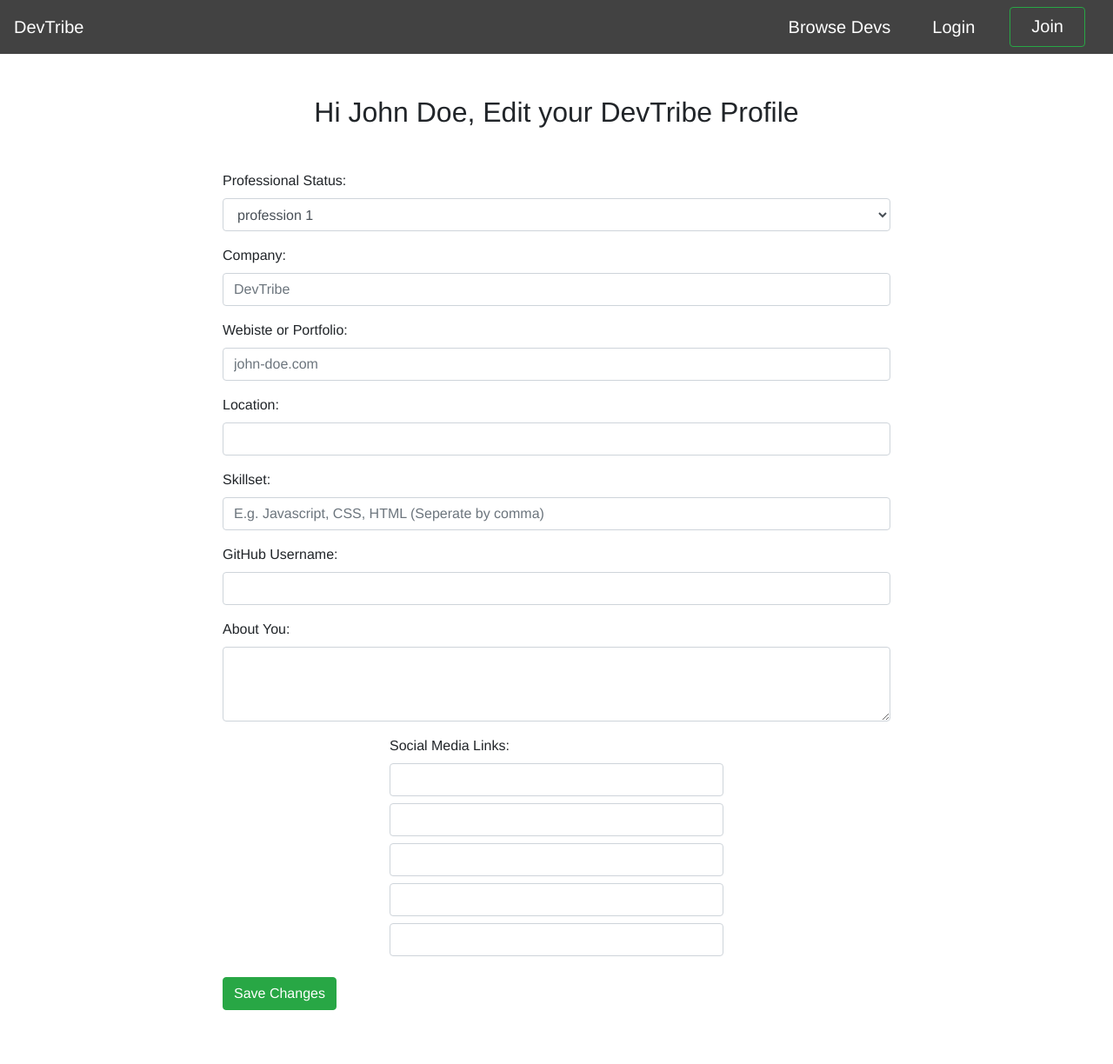
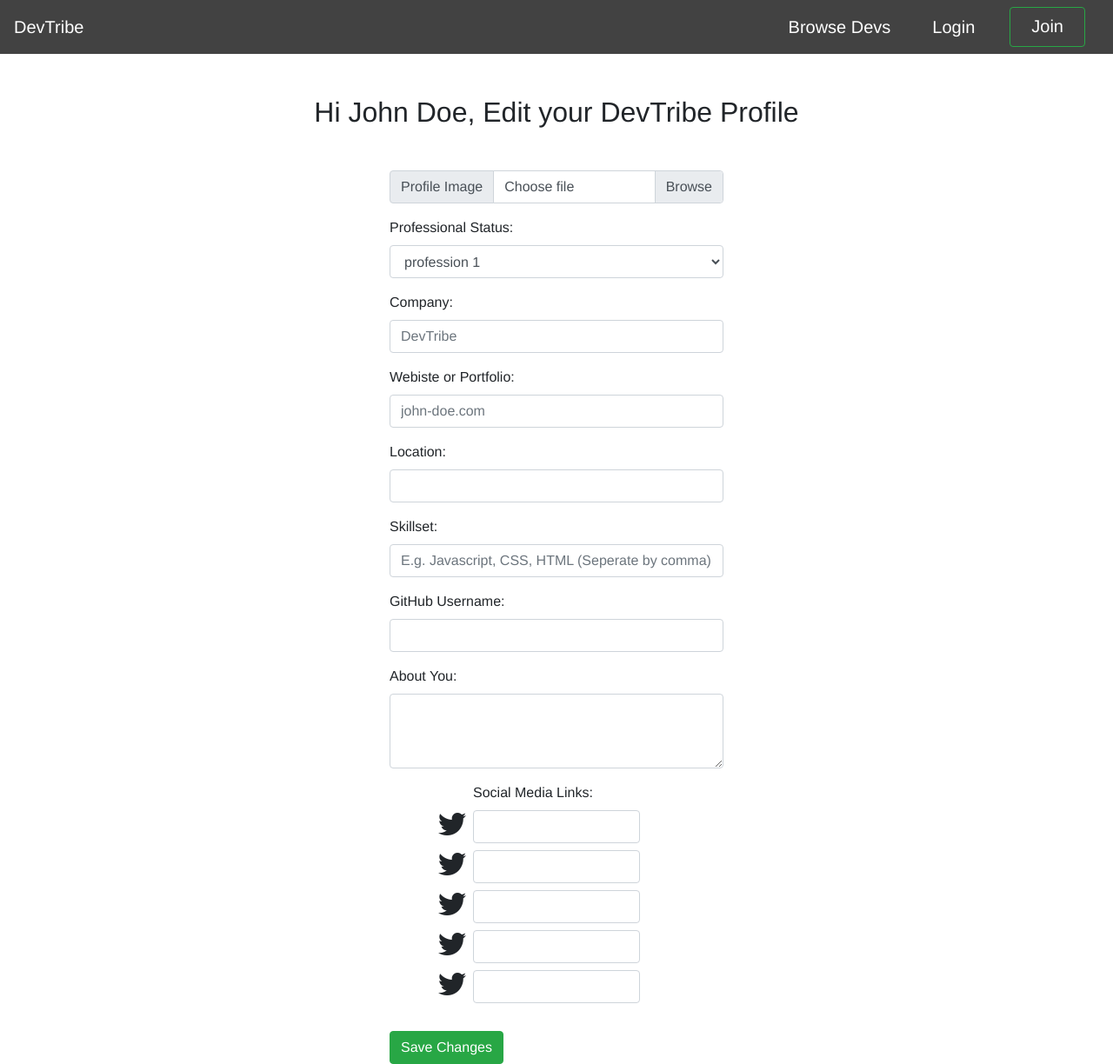
Before and after one commit to chingu-voyages/v11-geckos-team-11, a Vue app in the folder client/: page /profile-edit in a window 1280 px wide. Shown: the whole page at 87% size. Before the commit the page ends 1162 px from the top, so only its background shows below. Built offline with nearby package versions, Linux system fonts and the light colour scheme.

Commit message:
style for social media icons

```diff
--- a/client/src/components/ProfileEdit.vue
+++ b/client/src/components/ProfileEdit.vue
@@ -3,7 +3,28 @@
     <div class="h2 text-center pt-5 mb-5">
       Hi {{ userName }}, Edit your DevTribe Profile
     </div>
-    <form>
+    <form class="w-50 mx-auto">
+      <div class="input-group mb-3">
+        <div class="input-group-prepend">
+          <span
+            id="inputGroupFileAddon01"
+            class="input-group-text"
+          >Profile Image</span>
+        </div>
+        <div class="custom-file">
+          <input
+            id="inputGroupFile01"
+            type="file"
+            class="custom-file-input"
+            aria-describedby="inputGroupFileAddon01"
+          >
+          <label
+            class="custom-file-label"
+            for="inputGroupFile01"
+          >Choose file</label>
+        </div>
+      </div>
+
       <div class="form-group">
         <label for="exampleFormControlSelect1">Professional Status:</label>
         <select
@@ -77,29 +98,43 @@
 
       <div class="form-group mx-auto w-50">
         <label for="exampleFormControlInput1">Social Media Links:</label>
+
+        <div class="social-media d-flex">
+          <i class="fab fa-twitter h2" />
           <input
             id="exampleFormControlInput1"
-          type="email"
             class="form-control mb-2"
           >
+        </div>
+
+        <div class="social-media d-flex">
+          <i class="fab fa-twitter h2" />
           <input
             id="exampleFormControlInput1"
-          type="email"
             class="form-control mb-2"
           >
+        </div>
+        <div class="social-media d-flex">
+          <i class="fab fa-twitter h2" />
           <input
             id="exampleFormControlInput1"
-          type="email"
             class="form-control mb-2"
-        >        <input
+          >
+        </div>
+        <div class="social-media d-flex">
+          <i class="fab fa-twitter h2" />
+          <input
             id="exampleFormControlInput1"
-          type="email"
             class="form-control mb-2"
-        >        <input
+          >
+        </div>
+        <div class="social-media d-flex">
+          <i class="fab fa-twitter h2" />
+          <input
             id="exampleFormControlInput1"
-          type="email"
-          class="form-control"
+            class="form-control mb-2"
           >
+        </div>
       </div>
       <button class="btn btn-success mt-2">
         Save Changes
@@ -114,11 +149,9 @@ export default {
   data() {
     return {
       userName: 'John Doe'
-
+    };
   }
-  },
-
-}
+};
 </script>
 
 <style lang="scss" scoped>
@@ -126,5 +159,12 @@ export default {
   background-color: #ffffff;
   height: 100%;
   padding: 0 20%;
+  .social-media {
+    i {
+      left: -40px;
+      position: relative;
+      margin-right: -32px;
+    }
+  }
 }
 </style>
```
Lines whose indentation alone changed are shown as unchanged.
